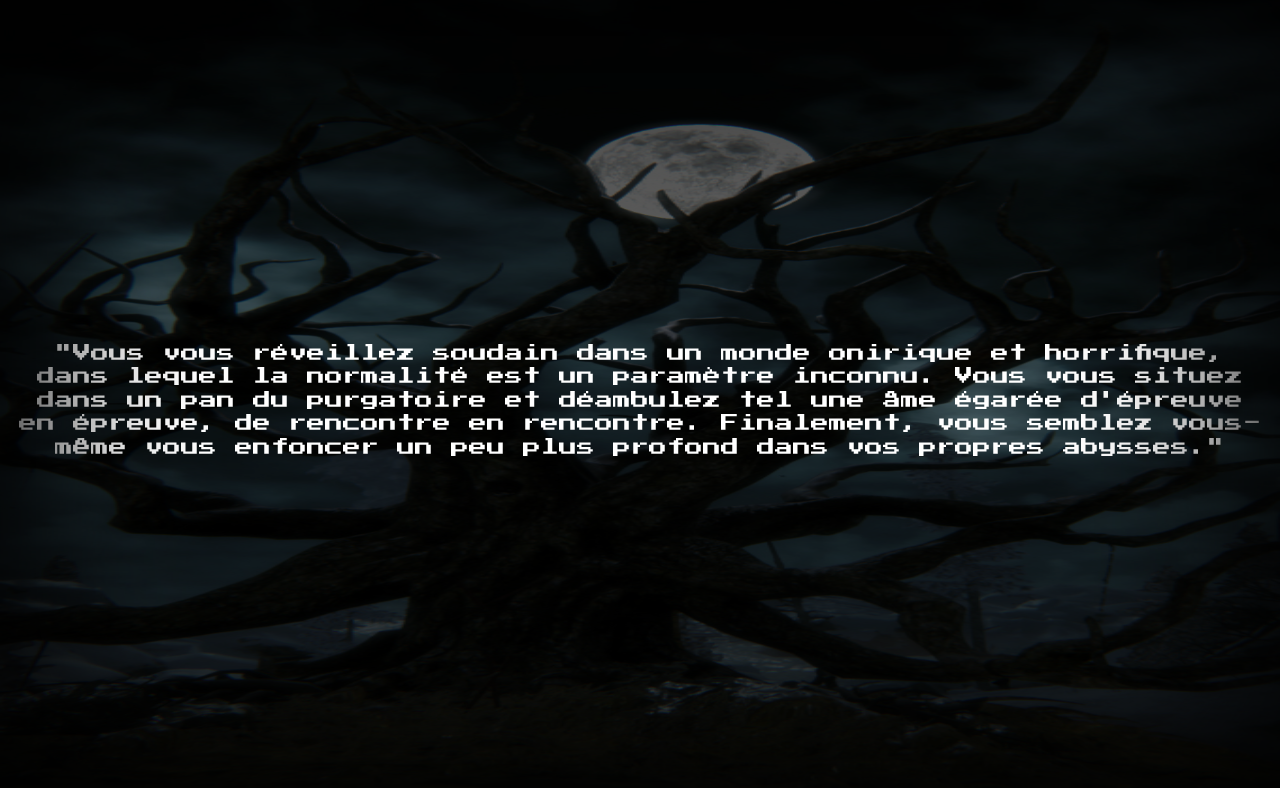
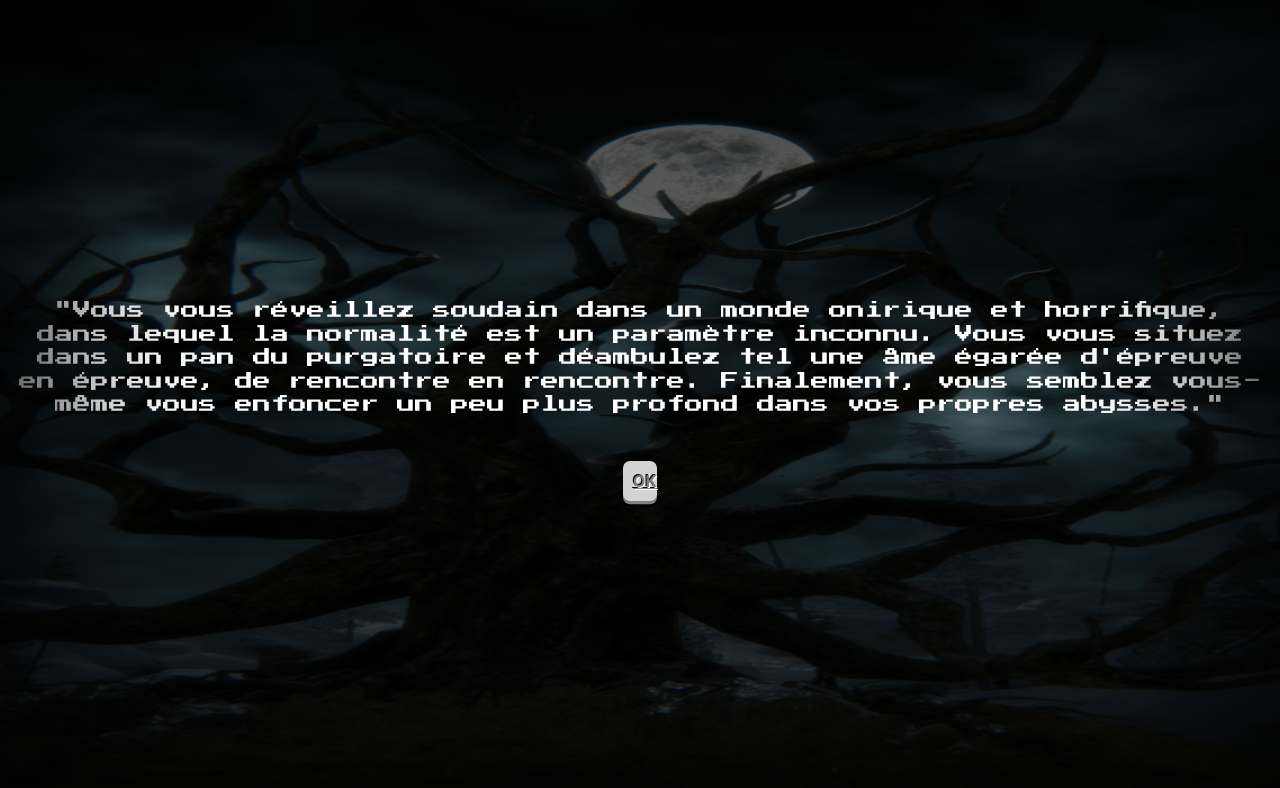
Before and after one commit to Mboulgour/WildCodeSchool--Hackathon--hackloween, a React (Create React App) app: page /transition in a window 1280 px wide. Shown: the top 788 px of the page. Built offline with nearby package versions, Linux system fonts and the light colour scheme.

Commit message:
not much

```diff
--- a/src/components/Transition.js
+++ b/src/components/Transition.js
@@ -30,7 +30,7 @@ class Transition extends React.Component {
                     </span>
 
                 <canvas className="transitionnoise transitionvignette"></canvas>
-                {/* <Link to="/actions"><span className='start-btn'>OK</span></Link> */}
+                <Link to="/actions" className='start-btn'>OK</Link>
             </main>
 
 
```
